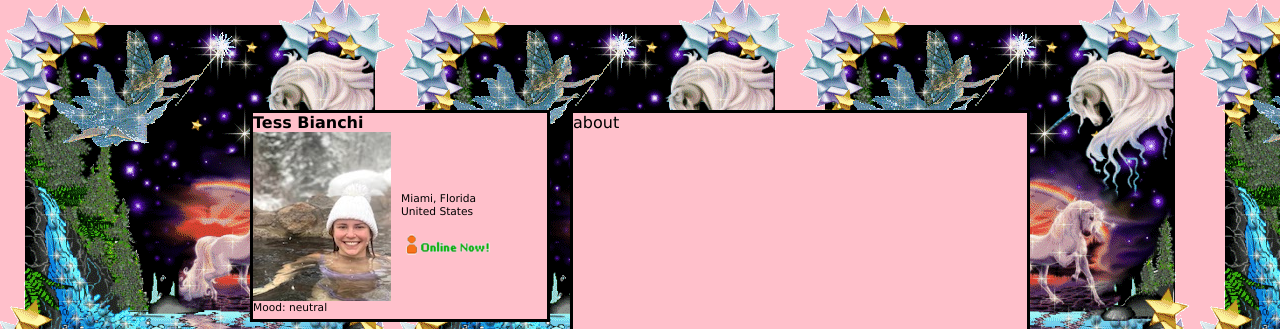
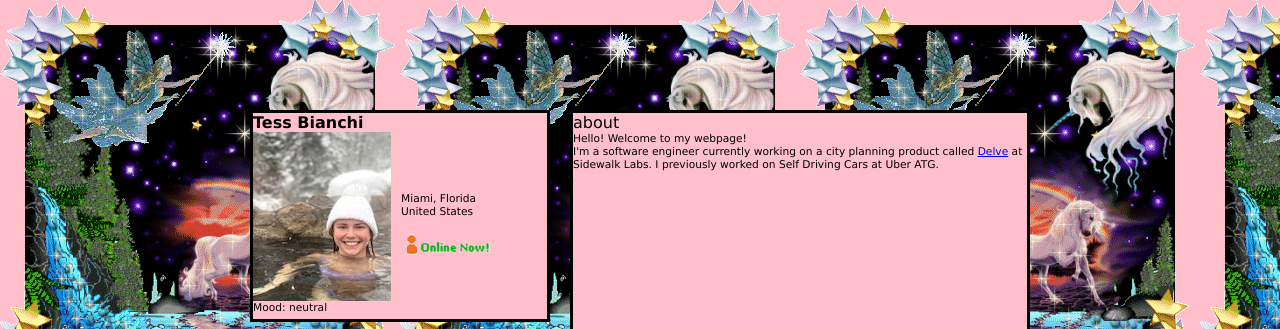
Before and after one commit to tessbianchi/tessbianchi.github.io, a plain HTML site: page index.html in a window 1280 px wide. Shown: the top 329 px of the page. Drawn offline with Linux system fonts and the light colour scheme.

Commit message:
adding about me

```diff
--- a/index.html
+++ b/index.html
@@ -106,7 +106,7 @@
         <div class="box contact">contact
             <div>
 
-                <a href = "mailto:tesshbianchi@gmail.com">
+                <a href="mailto:tesshbianchi@gmail.com">
                 <img src="mail.gif"></img>
                 </a>
 
@@ -117,7 +117,14 @@
         </div>
       </div>
       <div class="column right">
-        <div class="box about">about</div>
+        <div class="box about">
+            <div>about </div>
+            <div class="small">Hello! Welcome to my webpage! </div>
+
+            <div class="small">I'm a software engineer currently working on a city planning product called <a class="small" href="https://hello.delve.sidewalklabs.com/">Delve</a> at Sidewalk Labs. I previously worked on Self Driving Cars at Uber ATG.</div>
+
+
+        </div>
         <div class="box projects">Top 8 Projects</div>
       </div>
     </div>
```
